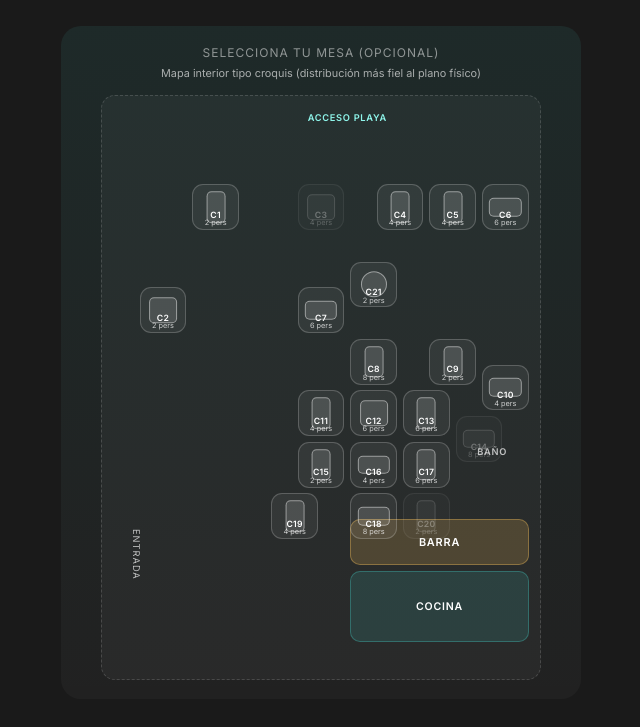
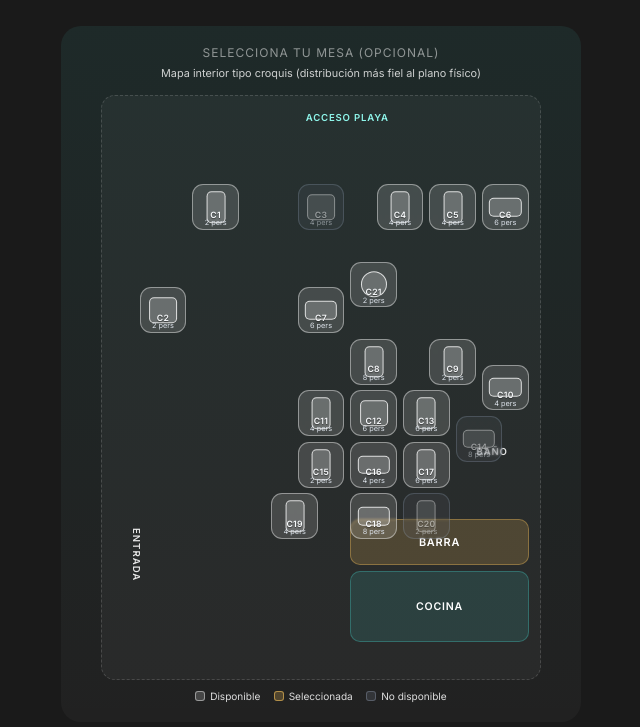
Before and after one commit to BJS-Innovation-Lab/camaron-yankee, a website: page index.html in a window 1280 px wide. Shown: the part 713-1440 px from the top of the page, without its empty margins (319-959 px from the left). Drawn offline with nearby package versions, Linux system fonts and the light colour scheme.

Commit message:
style: improve table-map clarity and add visual legend (no seat dots)

```diff
--- a/index.html
+++ b/index.html
@@ -64,26 +64,32 @@ section{padding:2rem 1.5rem}
 /* TABLE MAP */
 .table-map{background:linear-gradient(180deg,rgba(64,181,173,0.10),rgba(255,255,255,0.03));border-radius:20px;padding:1.2rem 0.85rem;margin-bottom:2rem}
 .table-map-title{font-size:0.75rem;text-transform:uppercase;letter-spacing:1px;opacity:0.5;margin-bottom:0.35rem;text-align:center}
-.table-map-hint{font-size:0.68rem;text-align:center;opacity:0.62;margin-bottom:0.9rem;line-height:1.35}
+.table-map-hint{font-size:0.68rem;text-align:center;opacity:0.78;margin-bottom:0.9rem;line-height:1.35}
+.map-legend{display:flex;justify-content:center;gap:0.85rem;flex-wrap:wrap;margin-top:0.65rem;font-size:0.63rem;opacity:0.85}
+.map-legend span{display:inline-flex;align-items:center;gap:0.3rem}
+.map-dot{width:10px;height:10px;border-radius:3px;display:inline-block}
+.map-dot.available{background:rgba(255,255,255,0.20);border:1px solid rgba(255,255,255,0.55)}
+.map-dot.selected{background:rgba(212,168,83,0.32);border:1px solid rgba(212,168,83,0.95)}
+.map-dot.unavailable{background:rgba(148,163,184,0.18);border:1px solid rgba(148,163,184,0.45)}
 
 .tables-grid{max-width:440px;margin:0 auto}
 .tables-grid.standard-grid{display:grid;grid-template-columns:repeat(6,minmax(42px,1fr));gap:0.5rem}
 .tables-grid.floorplan-grid{display:grid;grid-template-columns:repeat(16,minmax(16px,1fr));grid-template-rows:repeat(22,20px);gap:0.36rem;background:rgba(255,255,255,0.04);border:1px dashed rgba(255,255,255,0.15);border-radius:14px;padding:0.7rem;min-height:560px}
 
-.table-btn{position:relative;border-radius:11px;border:1.5px solid rgba(255,255,255,0.2);background:rgba(255,255,255,0.06);display:flex;flex-direction:column;align-items:center;justify-content:flex-end;cursor:pointer;transition:all 0.2s;font-size:0.64rem;color:var(--white);padding:0.15rem 0.1rem 0.18rem;-webkit-tap-highlight-color:transparent;overflow:visible}
+.table-btn{position:relative;border-radius:11px;border:1.6px solid rgba(255,255,255,0.42);background:rgba(255,255,255,0.14);display:flex;flex-direction:column;align-items:center;justify-content:flex-end;cursor:pointer;transition:all 0.2s;font-size:0.66rem;color:#F8FAFC;padding:0.15rem 0.1rem 0.18rem;-webkit-tap-highlight-color:transparent;overflow:visible;backdrop-filter:blur(1px)}
 .table-btn:active{transform:scale(0.93)}
-.table-btn.selected{border-color:var(--gold);background:rgba(212,168,83,0.24);color:var(--gold);box-shadow:0 0 0 1px rgba(212,168,83,0.35) inset}
-.table-btn.unavailable{opacity:0.34;cursor:not-allowed;pointer-events:none}
+.table-btn.selected{border-color:#F5C66B;background:rgba(212,168,83,0.34);color:#FFE8B5;box-shadow:0 0 0 1px rgba(245,198,107,0.62) inset}
+.table-btn.unavailable{opacity:0.55;cursor:not-allowed;pointer-events:none;background:rgba(120,130,146,0.22);border-color:rgba(148,163,184,0.52)}
 
-.table-surface{position:absolute;top:50%;left:50%;transform:translate(-50%,-50%);background:rgba(255,255,255,0.12);border:1.2px solid rgba(255,255,255,0.45);border-radius:5px}
-.table-btn.selected .table-surface{border-color:rgba(212,168,83,0.9);background:rgba(212,168,83,0.12)}
+.table-surface{position:absolute;top:50%;left:50%;transform:translate(-50%,-50%);background:rgba(255,255,255,0.20);border:1.3px solid rgba(255,255,255,0.78);border-radius:5px}
+.table-btn.selected .table-surface{border-color:rgba(245,198,107,1);background:rgba(245,198,107,0.24)}
 .shape-square .table-surface{width:62%;height:58%}
 .shape-rect-v .table-surface{width:42%;height:72%}
 .shape-rect-h .table-surface{width:72%;height:42%}
 .shape-round .table-surface{width:58%;height:58%;border-radius:999px}
 
-.table-id{position:relative;z-index:2;font-size:0.58rem;font-weight:700;letter-spacing:0.3px;line-height:1}
-.table-btn .seats{position:relative;z-index:2;font-size:0.52rem;opacity:0.74;line-height:1.05}
+.table-id{position:relative;z-index:2;font-size:0.58rem;font-weight:800;letter-spacing:0.32px;line-height:1;color:#F8FAFC;text-shadow:0 1px 1px rgba(0,0,0,0.45)}
+.table-btn .seats{position:relative;z-index:2;font-size:0.52rem;opacity:0.95;line-height:1.05;color:#E2E8F0}
 .tables-grid.floorplan-grid .table-btn{padding:0.08rem 0.06rem 0.12rem;font-size:0.56rem}
 .tables-grid.floorplan-grid .table-id{font-size:0.54rem}
 .tables-grid.floorplan-grid .table-btn .seats{font-size:0.46rem}
@@ -92,10 +98,10 @@ section{padding:2rem 1.5rem}
 .seat-dot{position:absolute;width:5px;height:5px;border-radius:50%;background:rgba(255,255,255,0.88);transform:translate(-50%,-50%)}
 .table-btn.selected .seat-dot{background:var(--gold)}
 
-.floor-label{display:flex;align-items:center;justify-content:center;font-size:0.58rem;text-transform:uppercase;letter-spacing:0.7px;color:rgba(255,255,255,0.7)}
-.floor-label.access{color:#8ef5ea;font-weight:700}
+.floor-label{display:flex;align-items:center;justify-content:center;font-size:0.60rem;text-transform:uppercase;letter-spacing:0.8px;color:rgba(255,255,255,0.88);font-weight:700}
+.floor-label.access{color:#8ef5ea;font-weight:800}
 .floor-label.entrance{writing-mode:vertical-rl;text-orientation:mixed;letter-spacing:1px}
-.floor-label.bath{font-weight:700}
+.floor-label.bath{font-weight:800}
 
 .zone-block{display:flex;align-items:center;justify-content:center;border-radius:10px;font-weight:700;text-transform:uppercase;letter-spacing:0.8px}
 .zone-block.bar{background:rgba(212,168,83,0.22);border:1px solid rgba(212,168,83,0.45);font-size:0.68rem}
@@ -189,6 +195,11 @@ footer{text-align:center;padding:2rem;font-size:0.75rem;opacity:0.3}
     <div class="table-map-title">Selecciona tu mesa (opcional)</div>
     <div class="table-map-hint">Mapa por filas: 2 • 5 • 4 • 5 • 3 • 2 mesas</div>
     <div class="tables-grid standard-grid" id="tables-grid"></div>
+    <div class="map-legend">
+      <span><i class="map-dot available"></i>Disponible</span>
+      <span><i class="map-dot selected"></i>Seleccionada</span>
+      <span><i class="map-dot unavailable"></i>No disponible</span>
+    </div>
   </div>
 </section>
 
```
